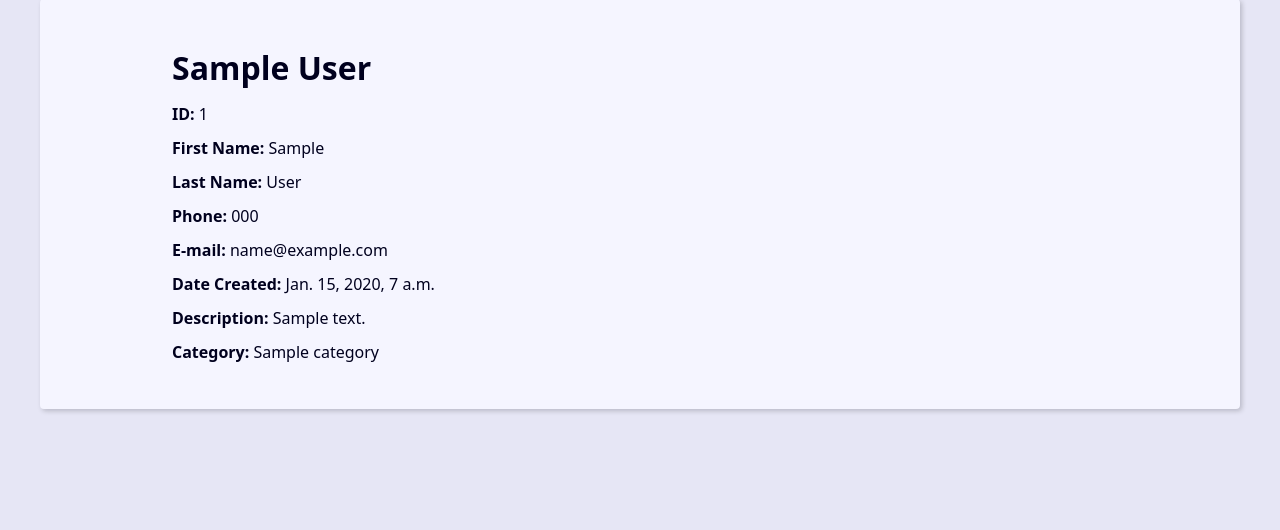
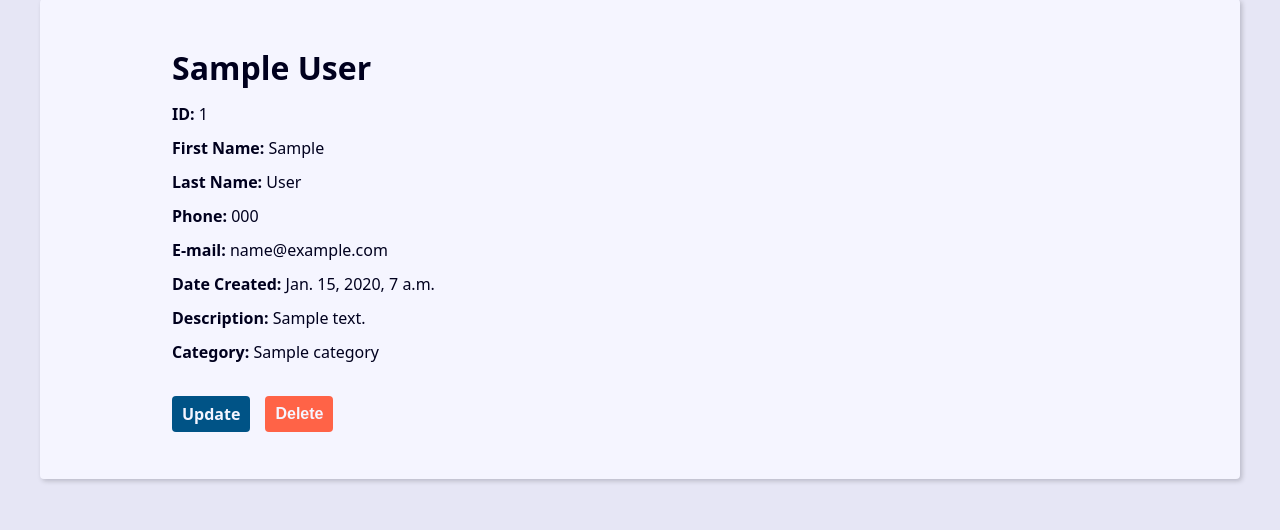
Before and after one commit to SilvanoMarini/ContactManager, a Django app: page /contact/1/ in a window 1280 px wide. Shown: the part 270-800 px from the top of the page. Run offline with Django 5.2, Linux system fonts and the light colour scheme; tables that the repository leaves empty hold one stand-in row (values such as "Sample post").

Commit message:
feat(contacts): complete CRUD with update and safe delete flow
Implement update using ModelForm instance binding,
add delete endpoint with confirmation mechanism,
and finalize reusable form architecture for create/update.

```diff
--- a/contact_manager/base_static/global/css/styles.css
+++ b/contact_manager/base_static/global/css/styles.css
@@ -119,6 +119,13 @@ svg {
   width: 100%;
   min-width: var(--table-min-width);
   border-collapse: collapse;
+}
+
+.contact-links {
+  margin-block: calc(var(--small-font-size) * 2);
+  display: flex;
+  align-items: center;
+  gap: 0 var(--spacing);
 }
 
 .table-caption {
@@ -303,6 +310,20 @@ svg {
   transition: filter var(--transition-fast) ease-in-out;
 }
 
+
+.btn-link {
+  font-size: var(--small-font-size);
+  text-decoration: none;
+  font-weight: bold;
+  padding: 1rem;
+  display: block;
+  line-height: var(--small-font-size);
+}
+
+.btn-delete {
+  background: tomato;
+}
+
 .btn:hover {
   filter: brightness(90%);
 }
--- a/contact_manager/contacts/templates/contacts/contact.html
+++ b/contact_manager/contacts/templates/contacts/contact.html
@@ -14,5 +14,20 @@
     <p><b>Date Created:</b> {{ contact.created_date}}</p>
     <p><b>Description:</b> {{ contact.description | default_if_none:"-" }}</p>
     <p><b>Category:</b> {{ contact.category.name | default_if_none:"-" }}</p>
+
+    <div class="contact-links">
+      <a class="btn btn-link" href="{% url "contacts:update" contact.id %}">Update</a>
+
+      <form action="{% url "contacts:delete" contact.id %}" method="POST">
+        {% csrf_token %}
+
+        {% if confirmation == 'no' %}
+          <input type="hidden" name="confirmation" value="yes">
+          <button class="btn btn-link btn-delete" type="submit">Confirm?</button>
+        {% else %}
+          <button class="btn btn-link btn-delete" type="submit">Delete</button>
+        {% endif %}
+      </form>
+    </div>
   </div>
 {% endblock content %}
--- a/contact_manager/contacts/urls.py
+++ b/contact_manager/contacts/urls.py
@@ -12,4 +12,5 @@ urlpatterns = [
     path('contact/<int:contact_id>/', views.contact, name='contact'),
     path('contact/create/', views.create, name='create'),
     path('contact/<int:contact_id>/update/', views.update, name='update'),
+    path('contact/<int:contact_id>/delete/', views.delete, name='delete'),
 ]
```
Also changed, not shown: contact_manager/contacts/views/contacts_forms.py (+19 -0 lines).
